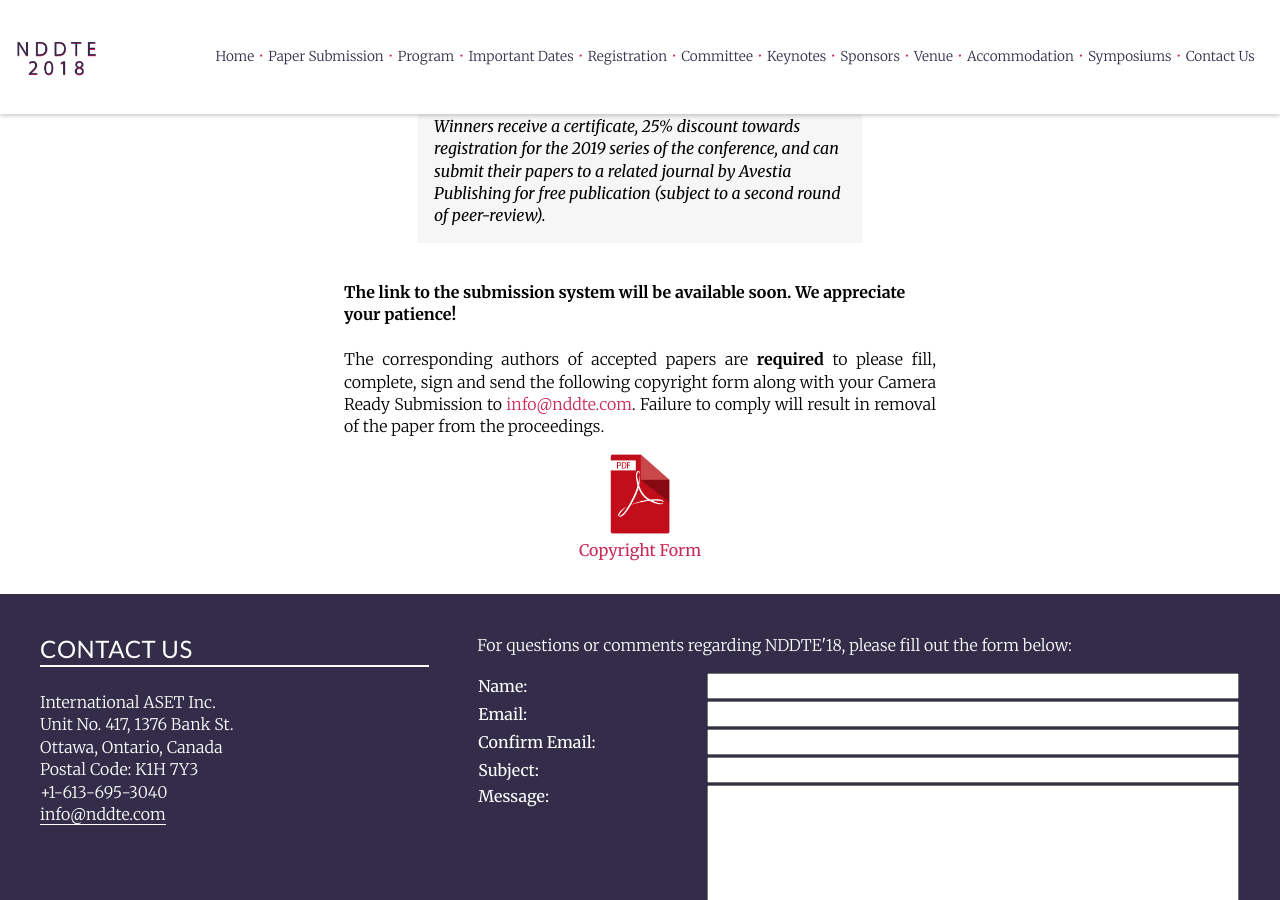
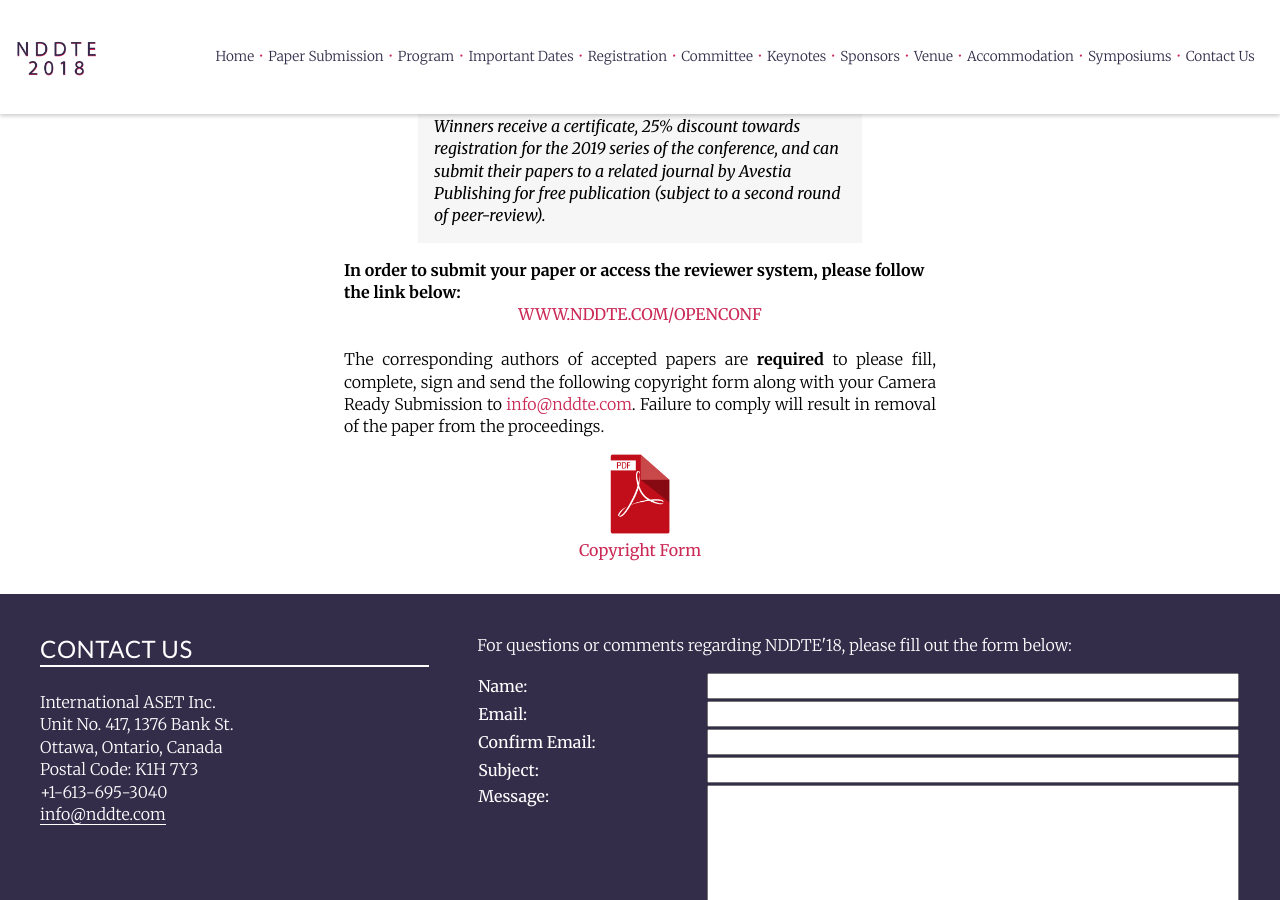
Before and after one commit to intaset/nddte, a Jekyll site: the page built from papers.html, in a window 1280 px wide and 900 px high, scrolled down 2436 px. Built offline with Jekyll 4.4.1, drawn with Linux system fonts in a browser that asks for light colours; nearby versions of some CDN libraries; Markdown is read by kramdown in place of the engine named in the settings; comment, search, counter and statistics services are not loaded.

Commit message:
added openconf link

```diff
--- a/papers.html
+++ b/papers.html
@@ -78,13 +78,13 @@
 
     <blockquote>Two best paper awards will be conferred to author(s) of the papers that receive the highest rank during the peer-review and by the respected session chairs. Only papers presented at the conference will be eligible for this award. Winners receive a certificate, 25% discount towards registration for the 2019 series of the conference, and can submit their papers to a related journal by Avestia Publishing for free publication (subject to a second round of peer-review).</blockquote>
 
-    <br>
+   <!--  <br>
     <p class="bold">The link to the submission system will be available soon. We appreciate your patience!</p>
-    <br>
+    <br> -->
 
-   <!--  <p class="bold">In order to submit your paper or access the reviewer system, please follow the link below:</p>
+    <p class="bold">In order to submit your paper or access the reviewer system, please follow the link below:</p>
 
-    <center><a href="../openconf/" class="body-link allcaps">www.nddte.com/openconf</a></center><br> -->
+    <center><a href="../openconf/" class="body-link allcaps">www.nddte.com/openconf</a></center><br>
 
     <p class="body">The corresponding authors of accepted papers are <b>required</b> to please fill, complete, sign and send the following copyright form along with your Camera Ready Submission to <a href="mailto:info@nddte.com" class="body-link">info@nddte.com</a>. Failure to comply will result in removal of the paper from the proceedings.</p>
 
```
Also changed, not shown: 1 other file.
